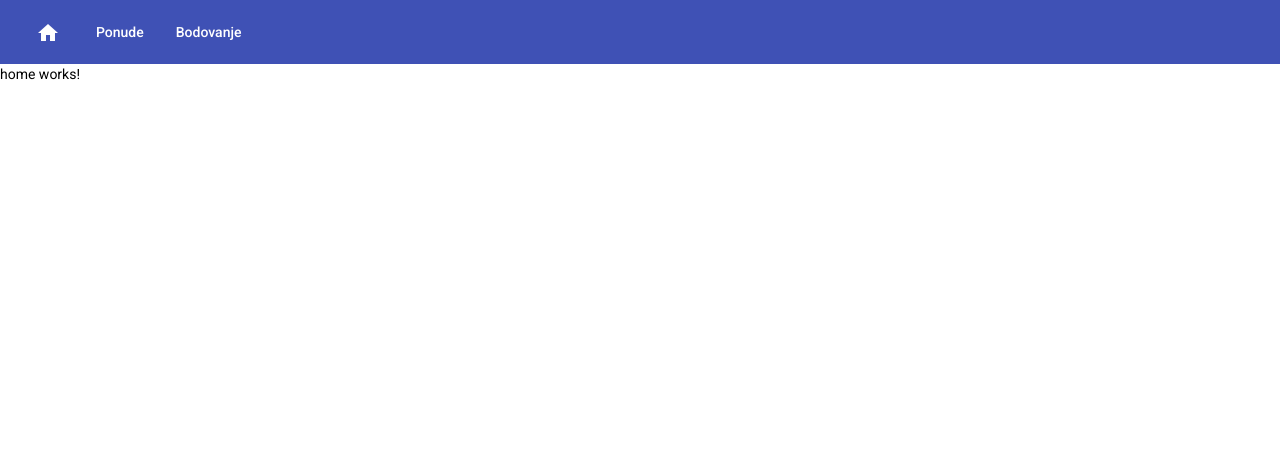
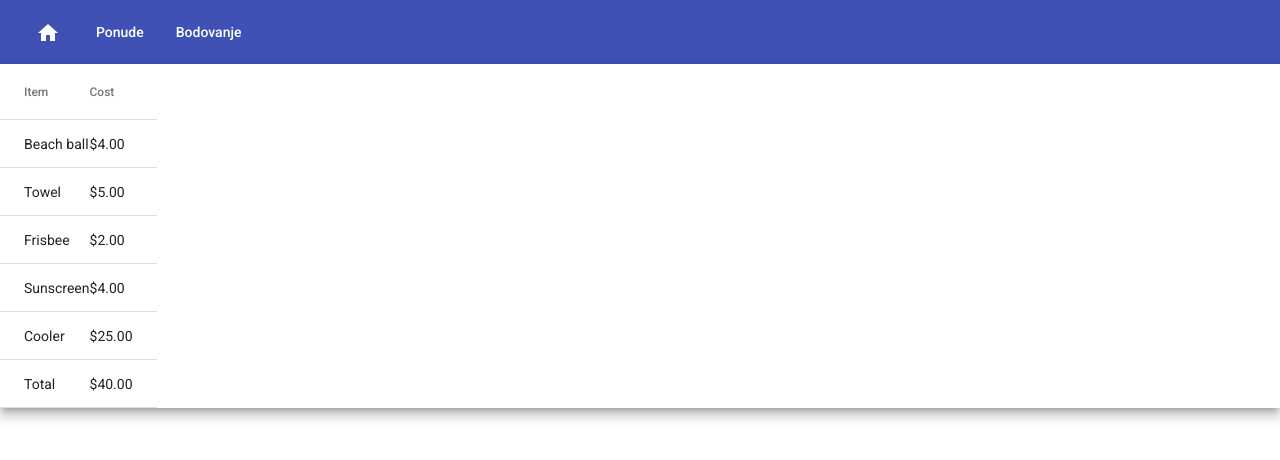
Before and after one commit to drasko-kosovic/tenderi-client, an Angular app: page /home in a window 1280 px wide. Shown: the top 460 px of the page. Built offline with nearby package versions, Linux system fonts and the light colour scheme.

Commit message:
material tab

```diff
--- a/src/app/home/home.component.html
+++ b/src/app/home/home.component.html
@@ -1 +1,21 @@
-<p>home works!</p>
+<div class="example-container mat-elevation-z8">
+  <table mat-table [dataSource]="transactions">
+    <!-- Item Column -->
+    <ng-container matColumnDef="item">
+      <th mat-header-cell *matHeaderCellDef> Item </th>
+      <td mat-cell *matCellDef="let transaction"> {{transaction.item}} </td>
+      <td mat-footer-cell *matFooterCellDef> Total </td>
+    </ng-container>
+
+    <!-- Cost Column -->
+    <ng-container matColumnDef="cost">
+      <th mat-header-cell *matHeaderCellDef> Cost </th>
+      <td mat-cell *matCellDef="let transaction"> {{transaction.cost | currency}} </td>
+      <td mat-footer-cell *matFooterCellDef> {{getTotalCost() | currency}} </td>
+    </ng-container>
+
+    <tr mat-header-row *matHeaderRowDef="displayedColumns"></tr>
+    <tr mat-row *matRowDef="let row; columns: displayedColumns;"></tr>
+    <tr mat-footer-row *matFooterRowDef="displayedColumns; sticky: true"></tr>
+  </table>
+</div>
--- a/src/app/home/home.component.ts
+++ b/src/app/home/home.component.ts
@@ -1,15 +1,27 @@
 import { Component, OnInit } from '@angular/core';
-
+export interface Transaction {
+  item: string;
+  cost: number;
+}
 @Component({
   selector: 'app-home',
   templateUrl: './home.component.html',
   styleUrls: ['./home.component.css']
 })
-export class HomeComponent implements OnInit {
+export class HomeComponent  {
 
-  constructor() { }
+  displayedColumns = ['item', 'cost'];
+  transactions: Transaction[] = [
+    {item: 'Beach ball', cost: 4},
+    {item: 'Towel', cost: 5},
+    {item: 'Frisbee', cost: 2},
+    {item: 'Sunscreen', cost: 4},
+    {item: 'Cooler', cost: 25},
 
-  ngOnInit(): void {
+  ];
+
+  /** Gets the total cost of all transactions. */
+  getTotalCost() {
+    return this.transactions.map(t => t.cost).reduce((acc, value) => acc + value, 0);
   }
-
 }
```
